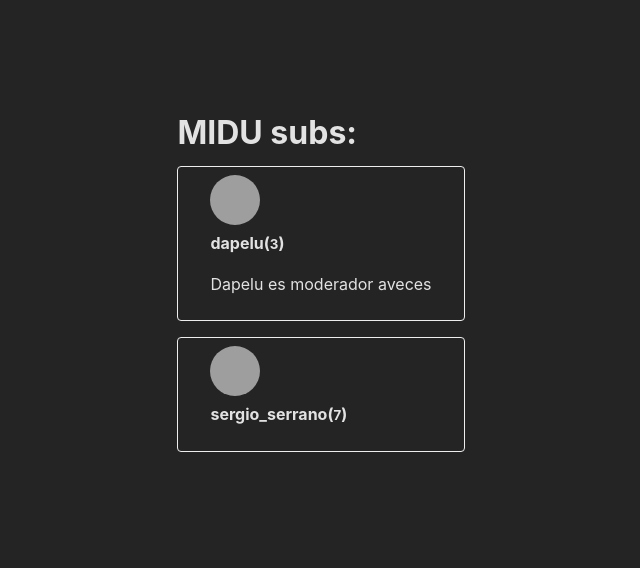
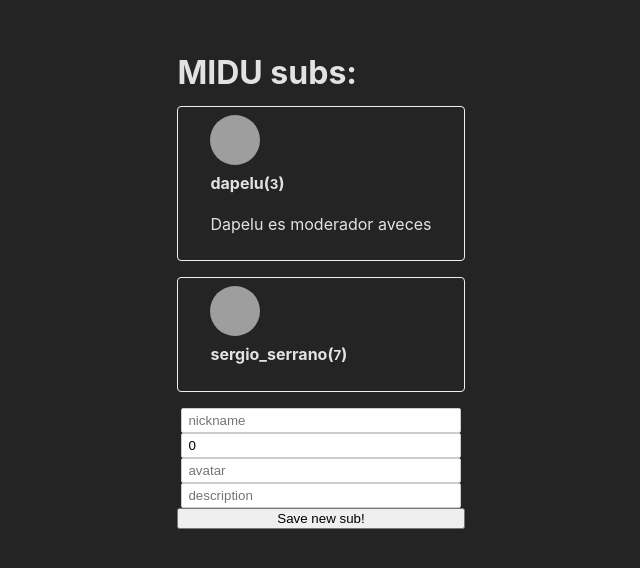
Before and after one commit to Ianduha13/tsreactmidu, a React (Vite) app: page / in a window 1280 px wide. Shown: the part 116-684 px from the top of the page, without its empty margins (319-959 px from the left). Built offline with nearby package versions, Linux system fonts and the light colour scheme; grey boxes are pictures that could not be loaded.

Commit message:
Adding form component

```diff
--- a/src/App.tsx
+++ b/src/App.tsx
@@ -1,5 +1,7 @@
 import { useEffect, useState } from 'react'
 import List from './components/List'
+import Form from './components/Form'
+
 const INITIAL_STATE = [
     {
       nick: 'dapelu',
@@ -35,6 +37,7 @@ function App() {
     <div className="App">
       <h1> MIDU subs:</h1>
       <List subs={subs}/>
+      <Form/>
     </div>
   )
 }
--- /dev/null
+++ b/src/components/Form.tsx
@@ -0,0 +1,32 @@
+import { useState } from "react"
+
+const Form = () =>{
+  const [inputValues, setInputValues] = useState({
+    nick:'',
+    subMonths: 0,
+    avatar: '',
+    description:'',
+  })
+
+  const handleSubmit = () =>{}
+
+  const handleChange = e =>{
+    setInputValues({
+      ...inputValues,
+      [e.target.name]: e.target.value
+    })
+  }
+
+  return(
+    <div>
+      <form onSubmit={handleSubmit}>
+        <input value={inputValues.nick} onChange={handleChange} type="text" name="nick" placeholder="nickname"/>
+        <input value={inputValues.subMonths} onChange={handleChange} type="number" name="subMonths" placeholder="subMonths"/>
+        <input value={inputValues.avatar} type="text" name="avatar" onChange={handleChange} placeholder="avatar"/>
+        <input value={inputValues.description} type="text" name="description" onChange={handleChange} placeholder="description"/>
+        <button>Save new sub!</button>
+      </form>
+    </div>
+  )
+}
+export default Form
--- a/src/index.css
+++ b/src/index.css
@@ -49,3 +49,13 @@ ul li{
   max-width: 320px;
   padding: 8px 32px;
 }
+form{
+  display: flex;
+  flex-direction: column;
+}
+form input{
+  border: 1px solid #ccc;
+  border-radius: 2px;
+  padding: 4px 6px;
+  margin: 0 4px;
+}
```
